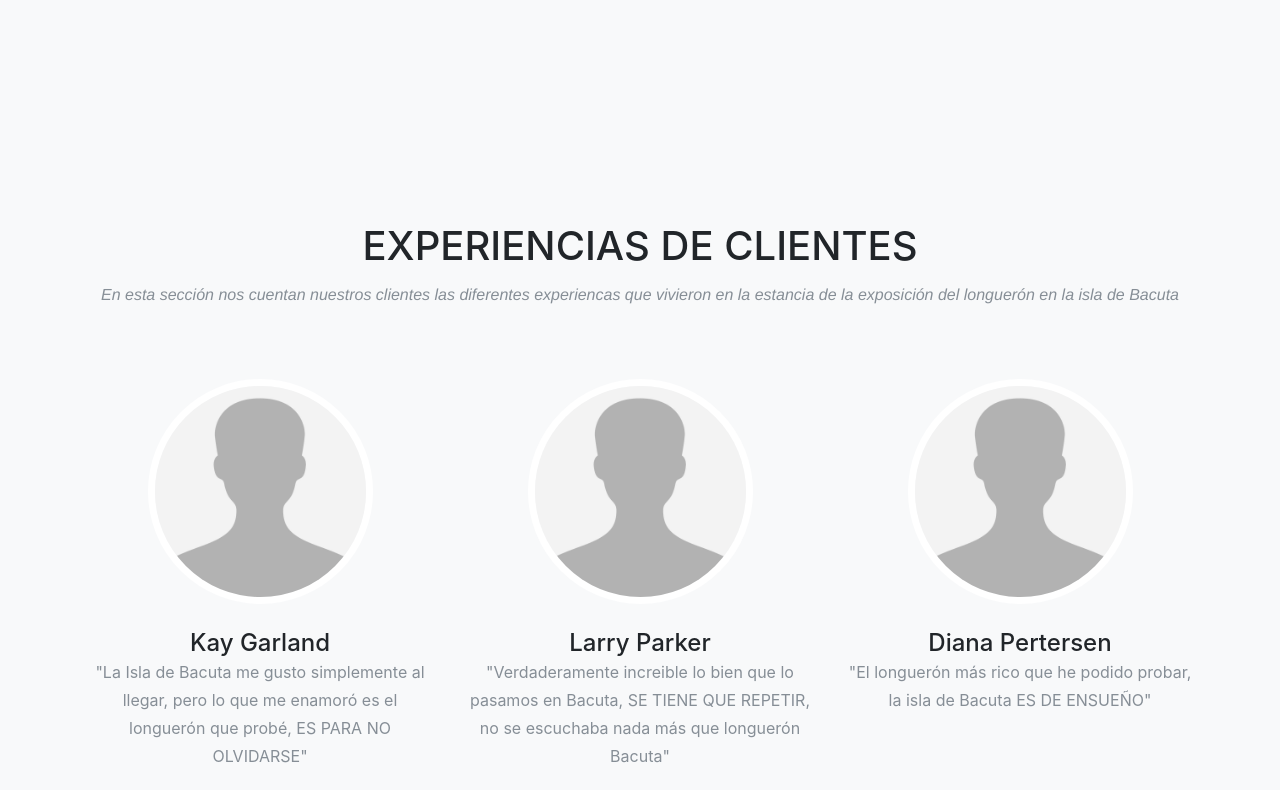
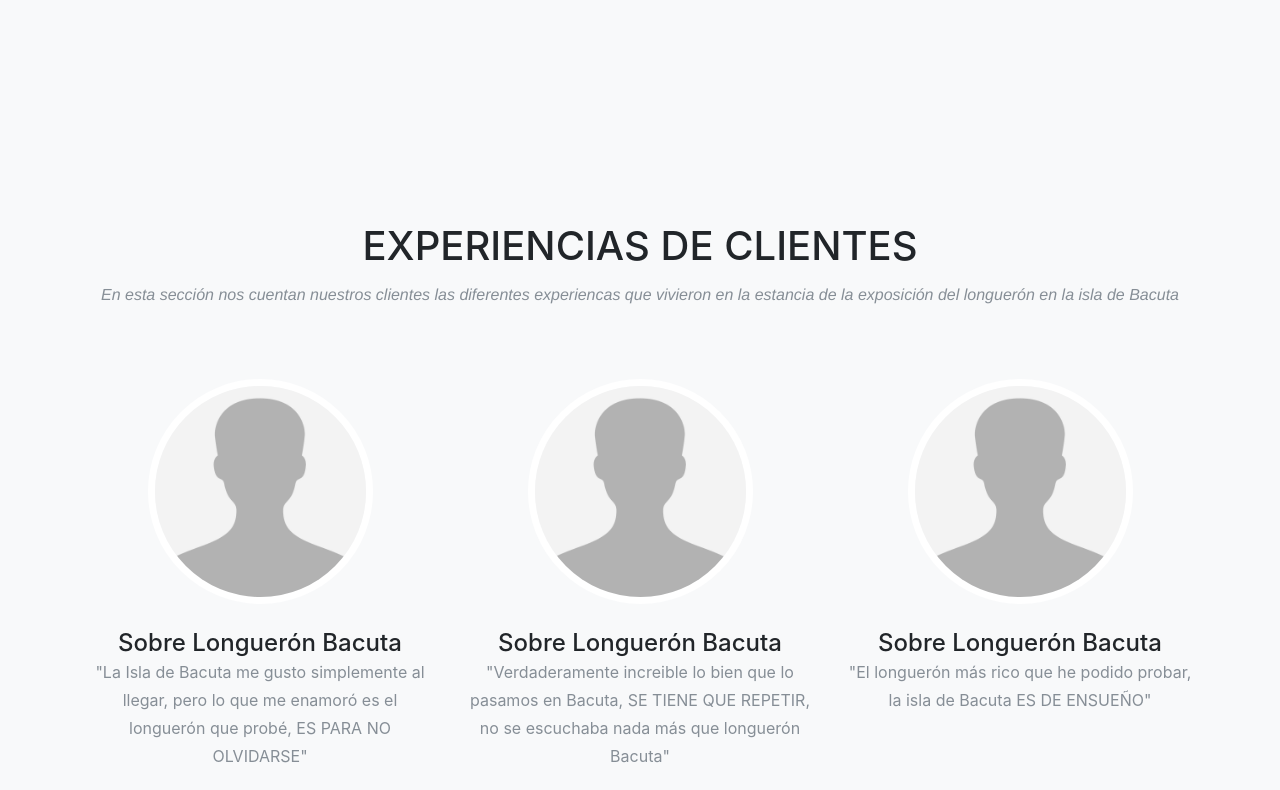
Before and after one commit to longuerondebacuta/BacutaLongueron, a website with bundled scripts: page index.html in a window 1280 px wide. Shown: the part 2010-2800 px from the top of the page. Built offline with nearby package versions, Linux system fonts and the light colour scheme; a web font is replaced by a local one.

Commit message:
Add files via upload

```diff
--- a/index.html
+++ b/index.html
@@ -17,10 +17,6 @@
 
     <!-- Custom fonts for this template -->
     <link href="vendor/font-awesome/css/font-awesome.min.css" rel="stylesheet" type="text/css">
-    <link href="https://fonts.googleapis.com/css?family=Montserrat:400,700" rel="stylesheet" type="text/css">
-    <link href='https://fonts.googleapis.com/css?family=Kaushan+Script' rel='stylesheet' type='text/css'>
-    <link href='https://fonts.googleapis.com/css?family=Droid+Serif:400,700,400italic,700italic' rel='stylesheet' type='text/css'>
-    <link href='https://fonts.googleapis.com/css?family=Roboto+Slab:400,100,300,700' rel='stylesheet' type='text/css'>
 
     <!-- Custom styles for this template -->
     <link href="css/agency.min.css" rel="stylesheet">
@@ -32,7 +28,7 @@
     <!-- Navigation -->
     <nav class="navbar navbar-expand-lg navbar-dark fixed-top" id="mainNav">
       <div class="container">
-        <a class="navbar-brand js-scroll-trigger" href="#page-top">Prueba un Longuerón en Bacuta</a>
+        <a class="navbar-brand js-scroll-trigger" href="#page-top">Longuerón Bacuta</a>
         <button class="navbar-toggler navbar-toggler-right" type="button" data-toggle="collapse" data-target="#navbarResponsive" aria-controls="navbarResponsive" aria-expanded="false" aria-label="Toggle navigation">
           Menu
           <i class="fa fa-bars"></i>
@@ -68,7 +64,7 @@
       <div class="container">
         <div class="row">
           <div class="col-lg-12 text-center">
-            <h2 class="section-heading text-uppercase">diferentes platos del longuerón</h2>
+            <h2 class="section-heading text-uppercase">diferentes platos del longuerón Bacuta</h2>
             <h3 class="section-subheading text-muted">Selecciona un longuerón de la isla de Bacuta para ver más detalles</h3>
           </div>
         </div>
@@ -80,10 +76,10 @@
                   <i class="fa fa-plus fa-3x"></i>
                 </div>
               </div>
-              <img class="img-fluid" src="img/portfolio/01-thumbnail.jpg" alt="">
+              <img class="img-fluid" src="img/portfolio/01-thumbnail.jpg" alt="Longuerón Bacuta" title="Longuerón Bacuta">
             </a>
             <div class="portfolio-caption">
-              <h4>Longuerón 2.0</h4>
+              <h4>Longuerón Bacuta 2.0</h4>
               <p class="text-muted">Pruebalo y no te arrepentirás de haber visitado Bacuta</p>
             </div>
           </div>
@@ -94,7 +90,7 @@
                   <i class="fa fa-plus fa-3x"></i>
                 </div>
               </div>
-              <img class="img-fluid" src="img/portfolio/02-thumbnail.jpg" alt="">
+              <img class="img-fluid" src="img/portfolio/02-thumbnail.jpg" alt="Longuerón Bacuta" title="Longuerón Bacuta">
             </a>
             <div class="portfolio-caption">
               <h4>Longuerón Longuerón</h4>
@@ -108,7 +104,7 @@
                   <i class="fa fa-plus fa-3x"></i>
                 </div>
               </div>
-              <img class="img-fluid" src="img/portfolio/03-thumbnail.jpg" alt="">
+              <img class="img-fluid" src="img/portfolio/03-thumbnail.jpg" alt="Longuerón Bacuta" title="Longuerón Bacuta">
             </a>
             <div class="portfolio-caption">
               <h4>Longuerón Bacuta</h4>
@@ -122,7 +118,7 @@
                   <i class="fa fa-plus fa-3x"></i>
                 </div>
               </div>
-              <img class="img-fluid" src="img/portfolio/04-thumbnail.jpg" alt="">
+              <img class="img-fluid" src="img/portfolio/04-thumbnail.jpg" alt="Longuerón Bacuta" title="Longuerón Bacuta">
             </a>
             <div class="portfolio-caption">
               <h4>Longuerón onuba</h4>
@@ -136,7 +132,7 @@
                   <i class="fa fa-plus fa-3x"></i>
                 </div>
               </div>
-              <img class="img-fluid" src="img/portfolio/05-thumbnail.jpg" alt="">
+              <img class="img-fluid" src="img/portfolio/05-thumbnail.jpg" alt="Longuerón Bacuta" title="Longuerón Bacuta">
             </a>
             <div class="portfolio-caption">
               <h4>Longuerón con limón</h4>
@@ -150,7 +146,7 @@
                   <i class="fa fa-plus fa-3x"></i>
                 </div>
               </div>
-              <img class="img-fluid" src="img/portfolio/06-thumbnail.jpg" alt="">
+              <img class="img-fluid" src="img/portfolio/06-thumbnail.jpg" alt="Longuerón Bacuta" title="Longuerón Bacuta">
             </a>
             <div class="portfolio-caption">
               <h4>Sopa de longuerón</h4>
@@ -173,22 +169,22 @@
         <div class="row">
           <div class="col-sm-4">
             <div class="team-member">
-              <img class="mx-auto rounded-circle" src="img/team/1.jpg" alt="">
-              <h4>Kay Garland</h4>
+              <img class="mx-auto rounded-circle" src="img/team/1.jpg" alt="Longuerón Bacuta" title="Longuerón Bacuta">
+              <h4>Sobre Longuerón Bacuta</h4>
               <p class="text-muted">"La Isla de Bacuta me gusto simplemente al llegar, pero lo que me enamoró es el longuerón que probé, ES PARA NO OLVIDARSE"</p>
             </div>
           </div>
           <div class="col-sm-4">
             <div class="team-member">
-              <img class="mx-auto rounded-circle" src="img/team/2.jpg" alt="">
-              <h4>Larry Parker</h4>
+              <img class="mx-auto rounded-circle" src="img/team/2.jpg" alt="Longuerón Bacuta">
+              <h4>Sobre Longuerón Bacuta</h4>
               <p class="text-muted">"Verdaderamente increible lo bien que lo pasamos en Bacuta, SE TIENE QUE REPETIR, no se escuchaba nada más que longuerón Bacuta"</p>
             </div>
           </div>
           <div class="col-sm-4">
             <div class="team-member">
-              <img class="mx-auto rounded-circle" src="img/team/3.jpg" alt="">
-              <h4>Diana Pertersen</h4>
+              <img class="mx-auto rounded-circle" src="img/team/3.jpg" alt="Longuerón Bacuta" title="Longuerón Bacuta">
+              <h4>Sobre Longuerón Bacuta</h4>
               <p class="text-muted">"El longuerón más rico que he podido probar, la isla de Bacuta ES DE ENSUEÑO"</p>
             </div>
           </div>
@@ -304,7 +300,7 @@
                   <!-- Project Details Go Here -->
                   <h2 class="text-uppercase">Longuerón 2.0</h2>
                   <p class="item-intro text-muted">Pruebalo y no te arrepentirás de haber visitado Bacuta</p>
-                  <img class="img-fluid d-block mx-auto" src="img/portfolio/01-full.jpg" alt="">
+                  <img class="img-fluid d-block mx-auto" src="img/portfolio/01-full.jpg" alt="longuerón Bacuta" title="Longuerón Bacuta">
                   <p>Use this area to describe your project. Lorem ipsum dolor sit amet, consectetur adipisicing elit. Est blanditiis dolorem culpa incidunt minus dignissimos deserunt repellat aperiam quasi sunt officia expedita beatae cupiditate, maiores repudiandae, nostrum, reiciendis facere nemo!</p>
                   <ul class="list-inline">
                     <li>Date: Enero 2018</li>
@@ -336,7 +332,7 @@
                   <!-- Project Details Go Here -->
                   <h2 class="text-uppercase">Longuerón Longuerón</h2>
                   <p class="item-intro text-muted">Preparado especialmente para tu gusto, y que siempre te acuerdes de Bacuta</p>
-                  <img class="img-fluid d-block mx-auto" src="img/portfolio/02-full.jpg" alt="">
+                  <img class="img-fluid d-block mx-auto" src="img/portfolio/02-full.jpg" alt="Longuerón Bacuta" title="Longuerón Bacuta">
                   <p>Use this area to describe your project. Lorem ipsum dolor sit amet, consectetur adipisicing elit. Est blanditiis dolorem culpa incidunt minus dignissimos deserunt repellat aperiam quasi sunt officia expedita beatae cupiditate, maiores repudiandae, nostrum, reiciendis facere nemo!</p>
                   <ul class="list-inline">
                     <li>Date: Enero 2018</li>
@@ -368,7 +364,7 @@
                   <!-- Project Details Go Here -->
                   <h2 class="text-uppercase">Longuerón de Bacuta</h2>
                   <p class="item-intro text-muted">El mejor sabor de Bacuta</p>
-                  <img class="img-fluid d-block mx-auto" src="img/portfolio/03-full.jpg" alt="">
+                  <img class="img-fluid d-block mx-auto" src="img/portfolio/03-full.jpg" alt="Longuerón Bacuta" title="Longuerón Bacuta">
                   <p>Use this area to describe your project. Lorem ipsum dolor sit amet, consectetur adipisicing elit. Est blanditiis dolorem culpa incidunt minus dignissimos deserunt repellat aperiam quasi sunt officia expedita beatae cupiditate, maiores repudiandae, nostrum, reiciendis facere nemo!</p>
                   <ul class="list-inline">
                     <li>Date: Enero 2018</li>
@@ -400,7 +396,7 @@
                   <!-- Project Details Go Here -->
                   <h2 class="text-uppercase">Longuerón onuba</h2>
                   <p class="item-intro text-muted">De lo que nunca se olvida al pasar por Bacuta</p>
-                  <img class="img-fluid d-block mx-auto" src="img/portfolio/04-full.jpg" alt="">
+                  <img class="img-fluid d-block mx-auto" src="img/portfolio/04-full.jpg" alt="Longuerón Bacuta" title="Longuerón Bacuta">
                   <p>Use this area to describe your project. Lorem ipsum dolor sit amet, consectetur adipisicing elit. Est blanditiis dolorem culpa incidunt minus dignissimos deserunt repellat aperiam quasi sunt officia expedita beatae cupiditate, maiores repudiandae, nostrum, reiciendis facere nemo!</p>
                   <ul class="list-inline">
                     <li>Date: Enero 2018</li>
@@ -432,7 +428,7 @@
                   <!-- Project Details Go Here -->
                   <h2 class="text-uppercase">Longuerón con limón</h2>
                   <p class="item-intro text-muted">No te gustaría desperdiciar todo este sabor en Bacuta</p>
-                  <img class="img-fluid d-block mx-auto" src="img/portfolio/05-full.jpg" alt="">
+                  <img class="img-fluid d-block mx-auto" src="img/portfolio/05-full.jpg" alt="Longuerón Bacuta" title="Longuerón Bacuta">
                   <p>Use this area to describe your project. Lorem ipsum dolor sit amet, consectetur adipisicing elit. Est blanditiis dolorem culpa incidunt minus dignissimos deserunt repellat aperiam quasi sunt officia expedita beatae cupiditate, maiores repudiandae, nostrum, reiciendis facere nemo!</p>
                   <ul class="list-inline">
                     <li>Date: Enero 2018</li>
@@ -464,7 +460,7 @@
                   <!-- Project Details Go Here -->
                   <h2 class="text-uppercase">Sopa de longuerón</h2>
                   <p class="item-intro text-muted">La mejor sopa que probarás en la isla de Bacuta</p>
-                  <img class="img-fluid d-block mx-auto" src="img/portfolio/06-full.jpg" alt="">
+                  <img class="img-fluid d-block mx-auto" src="img/portfolio/06-full.jpg" alt="Longuerón Bacuta" title="Longuerón Bacuta">
                   <p>Use this area to describe your project. Lorem ipsum dolor sit amet, consectetur adipisicing elit. Est blanditiis dolorem culpa incidunt minus dignissimos deserunt repellat aperiam quasi sunt officia expedita beatae cupiditate, maiores repudiandae, nostrum, reiciendis facere nemo!</p>
                   <ul class="list-inline">
                     <li>Date: Enero 2017</li>
```
